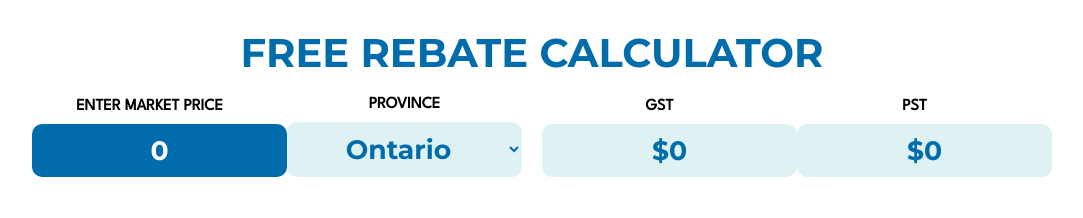
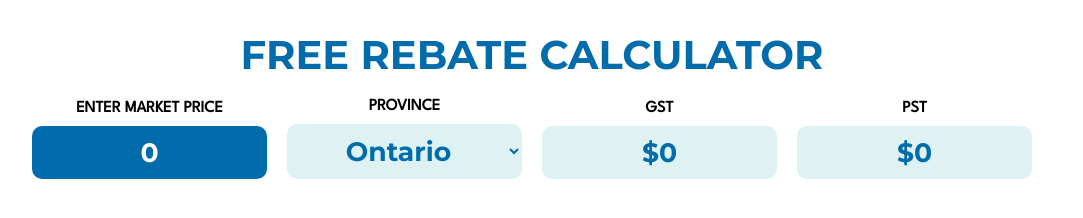
Before and after one commit to neusql/gst_calculator, a plain HTML site: page index.html in a window 1280 px wide. Shown: the whole page, without its empty margins (108-1191 px from the left). Drawn offline with Linux system fonts and the light colour scheme.

Commit message:
Update index.html

```diff
--- a/index.html
+++ b/index.html
@@ -7,8 +7,8 @@
   <link href="https://fonts.googleapis.com/css2?family=League+Spartan&family=Montserrat:wght@700&display=swap" rel="stylesheet">
   <style>
     body {
-      margin: 10;
-      padding: 10;
+      margin: 0;
+      padding: 0;
       font-family: Montserrat, sans-serif;
     }
     #calculator-container {
@@ -17,7 +17,7 @@
       display: flex;
       justify-content: center;
       align-items: center;
-      padding: 10px;
+      padding: 20px;
     }
     .calculator-wrapper {
       background-color: white;
@@ -42,15 +42,15 @@
     }
     .calculator {
       display: grid;
-      grid-template-columns: repeat(4, 5fr);
+      grid-template-columns: repeat(4, 1fr);
       gap: 20px;
       align-items: end;
     }
     .input-group {
       display: flex;
       flex-direction: column;
-      align-items: stretch;
       justify-content: flex-end;
+      width: 100%
     }
     label {
       font-family: 'League Spartan', sans-serif;
@@ -67,6 +67,7 @@
       border-radius: 10px;
       text-align: center;
       width: 100%;
+      box-sizing: border-box;
     }
     input[type="text"] {
       color: #ffffff;
```
